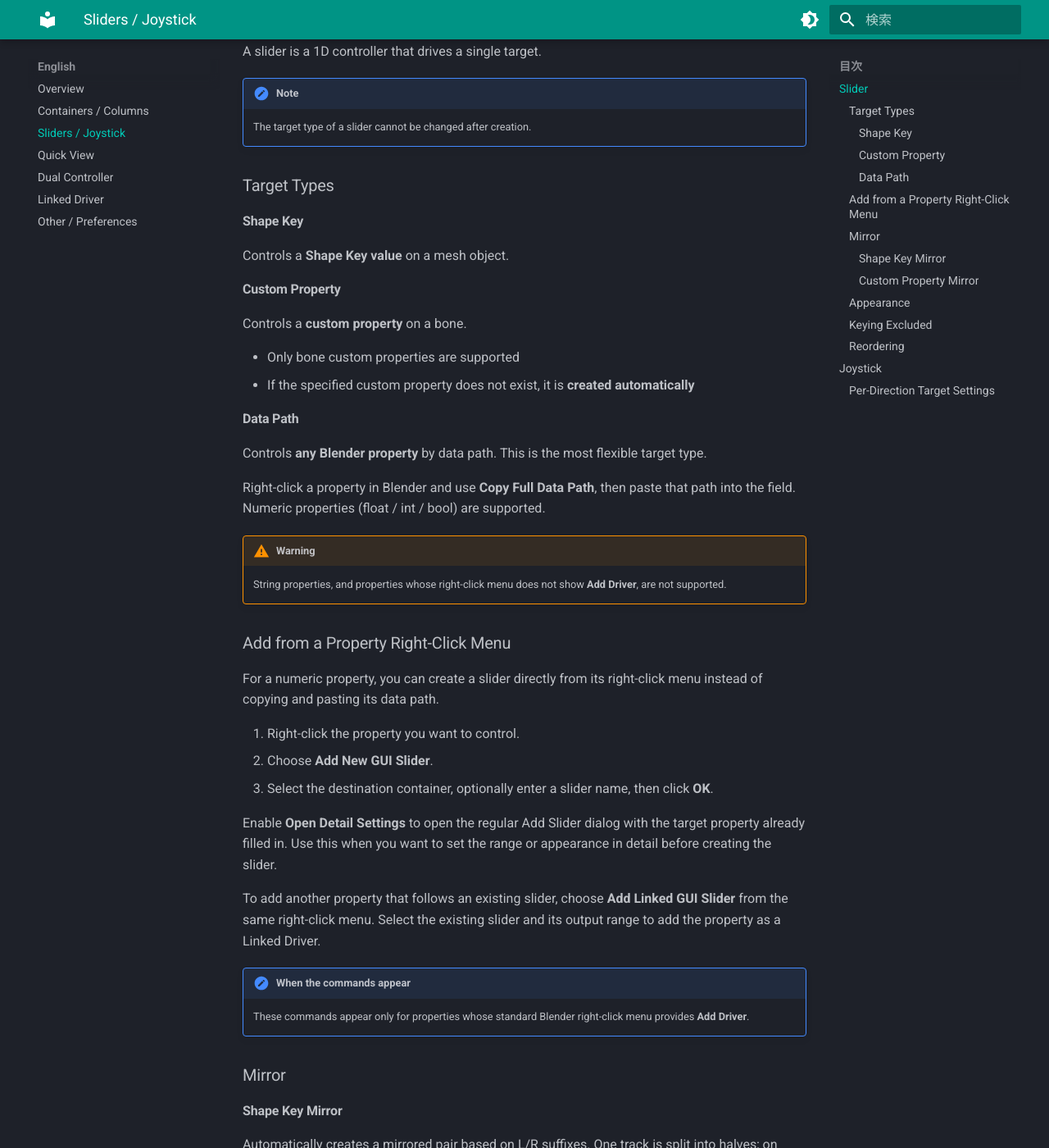
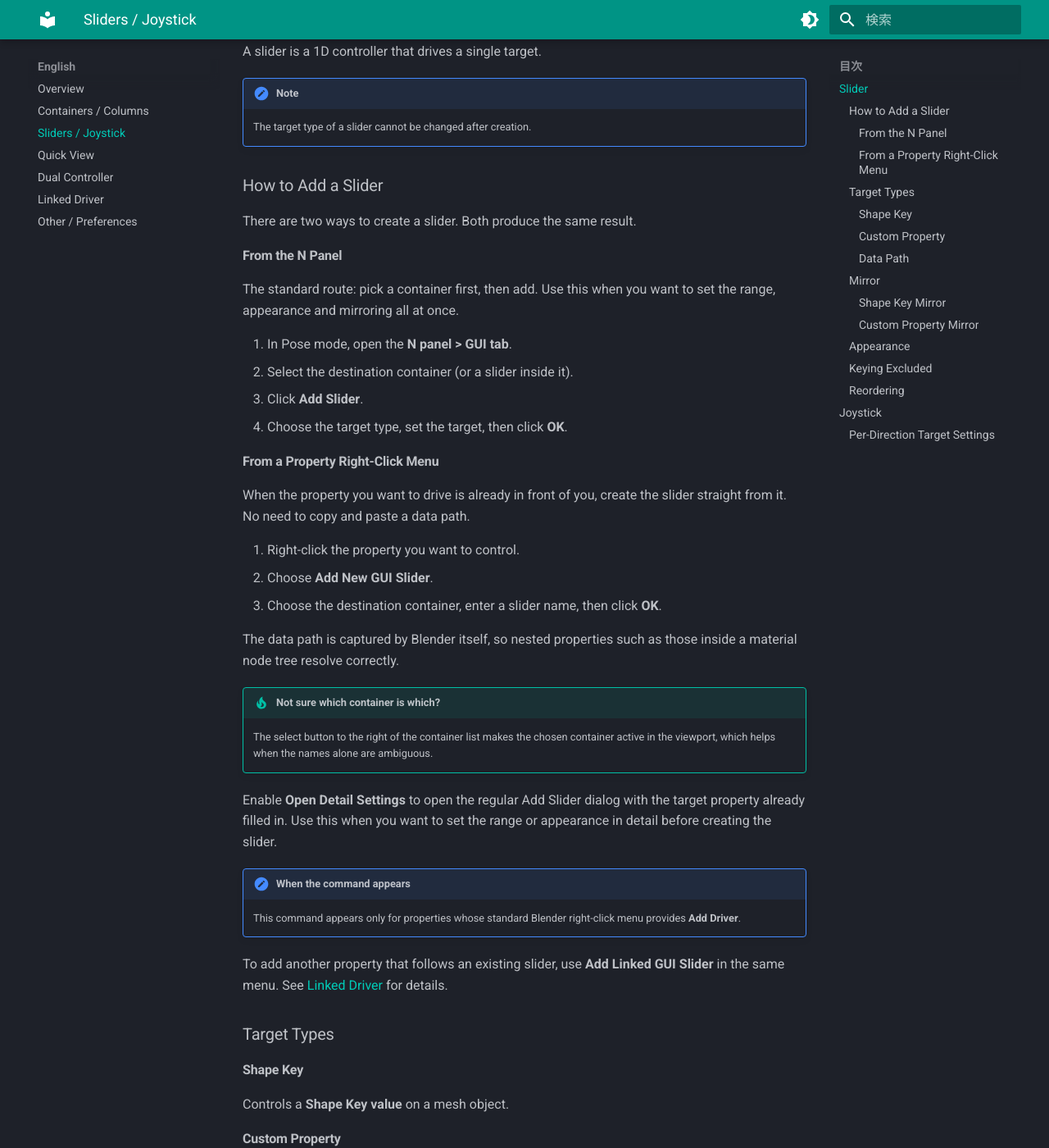
Before and after one commit to iwashibori/gui-slider-doc, an MkDocs documentation site: the page built from docs/en/sliders.md, in a window 1280 px wide and 1400 px high, scrolled down 229 px. Shown: the whole window at 82% size. Built offline with MkDocs 1.6.1 and Material for MkDocs 9.7.7, drawn with Linux system fonts in a browser that asks for light colours; some of the changed text lies outside the part shown.

Commit message:
docs: restructure slider creation into a dedicated "How to Add" section
The right-click entry point added in v1.2 was documented as a sibling of
Target Types / Mirror / Appearance, i.e. a "how to create" item sitting in a
list of "what a slider has" items, which broke the reading order. It also
duplicated the Data Path section, where the copy-paste workflow it replaces
was still presented as the primary route.

- Add "How to Add a Slider" before Target Types, covering the N panel route
  and the right-click route side by side
- Data Path now points at the right-click route instead of repeating it, and
  documents that the array index is detected from a trailing subscript
- Move the Add Linked GUI Slider steps to linked-driver.md so the topic lives
  in one place; sliders.md keeps a single cross-reference
- Mention the quicker entry point in the basic workflow on the index pages

Also corrects two things the pages got wrong or missed:
- The slider name is now required, not optional
- Document the container select button, which reveals the listed container in
  the viewport

Japanese headings get MkDocs' positional ids (#_2, #_3), which silently break
when a heading is inserted above, so the linked ones now carry explicit ids
via attr_list.

Co-Authored-By: Claude Opus 5 <noreply@anthropic.com>

```diff
--- a/docs/en/sliders.md
+++ b/docs/en/sliders.md
@@ -6,6 +6,39 @@ A slider is a 1D controller that drives a single target.
 
 !!! note
     The target type of a slider cannot be changed after creation.
+
+### How to Add a Slider
+
+There are two ways to create a slider. Both produce the same result.
+
+#### From the N Panel
+
+The standard route: pick a container first, then add. Use this when you want to set the range, appearance and mirroring all at once.
+
+1. In Pose mode, open the **N panel > GUI tab**.
+2. Select the destination container (or a slider inside it).
+3. Click **Add Slider**.
+4. Choose the target type, set the target, then click **OK**.
+
+#### From a Property Right-Click Menu
+
+When the property you want to drive is already in front of you, create the slider straight from it. No need to copy and paste a data path.
+
+1. Right-click the property you want to control.
+2. Choose **Add New GUI Slider**.
+3. Choose the destination container, enter a slider name, then click **OK**.
+
+The data path is captured by Blender itself, so nested properties such as those inside a material node tree resolve correctly.
+
+!!! tip "Not sure which container is which?"
+    The select button to the right of the container list makes the chosen container active in the viewport, which helps when the names alone are ambiguous.
+
+Enable **Open Detail Settings** to open the regular Add Slider dialog with the target property already filled in. Use this when you want to set the range or appearance in detail before creating the slider.
+
+!!! note "When the command appears"
+    This command appears only for properties whose standard Blender right-click menu provides **Add Driver**.
+
+To add another property that follows an existing slider, use **Add Linked GUI Slider** in the same menu. See [Linked Driver](linked-driver.md) for details.
 
 ### Target Types
 
@@ -24,25 +57,13 @@ Controls a **custom property** on a bone.
 
 Controls **any Blender property** by data path. This is the most flexible target type.
 
-Right-click a property in Blender and use **Copy Full Data Path**, then paste that path into the field. Numeric properties (float / int / bool) are supported.
+Right-click a property in Blender and use **Copy Full Data Path**, then paste that path into the field. Numeric properties (float / int / bool) are supported. For array properties, the index is detected automatically from a trailing subscript such as `[0]`.
+
+!!! tip "You can skip the copy step"
+    If you are only going to create a slider for that property, adding it [from the right-click menu](#from-a-property-right-click-menu) is quicker — Blender captures and fills in the path for you.
 
 !!! warning
     String properties, and properties whose right-click menu does not show **Add Driver**, are not supported.
-
-### Add from a Property Right-Click Menu
-
-For a numeric property, you can create a slider directly from its right-click menu instead of copying and pasting its data path.
-
-1. Right-click the property you want to control.
-2. Choose **Add New GUI Slider**.
-3. Select the destination container, optionally enter a slider name, then click **OK**.
-
-Enable **Open Detail Settings** to open the regular Add Slider dialog with the target property already filled in. Use this when you want to set the range or appearance in detail before creating the slider.
-
-To add another property that follows an existing slider, choose **Add Linked GUI Slider** from the same right-click menu. Select the existing slider and its output range to add the property as a Linked Driver.
-
-!!! note "When the commands appear"
-    These commands appear only for properties whose standard Blender right-click menu provides **Add Driver**.
 
 ### Mirror
 
```
Also changed, not shown: docs/en/index.md (+3 -0 lines), docs/en/linked-driver.md (+11 -0 lines), docs/ja/index.md (+3 -0 lines), docs/ja/linked-driver.md (+11 -0 lines), docs/ja/sliders.md (+37 -16 lines).
